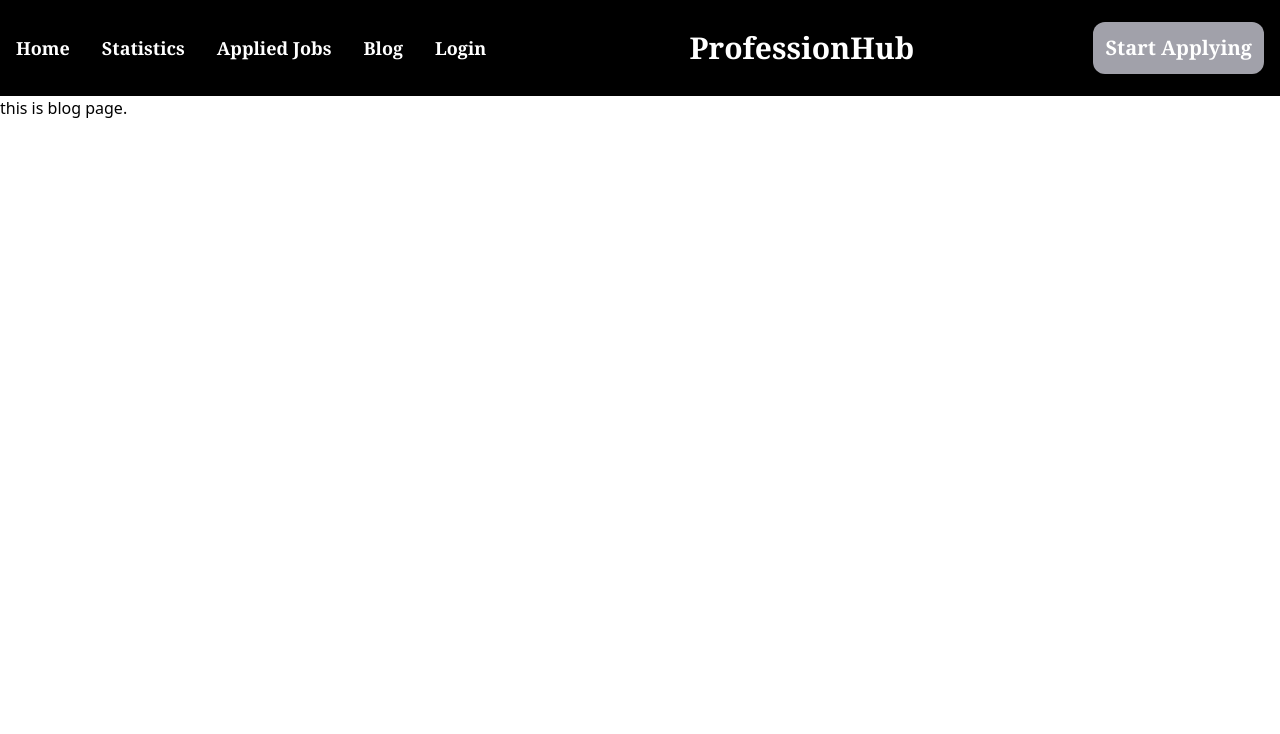
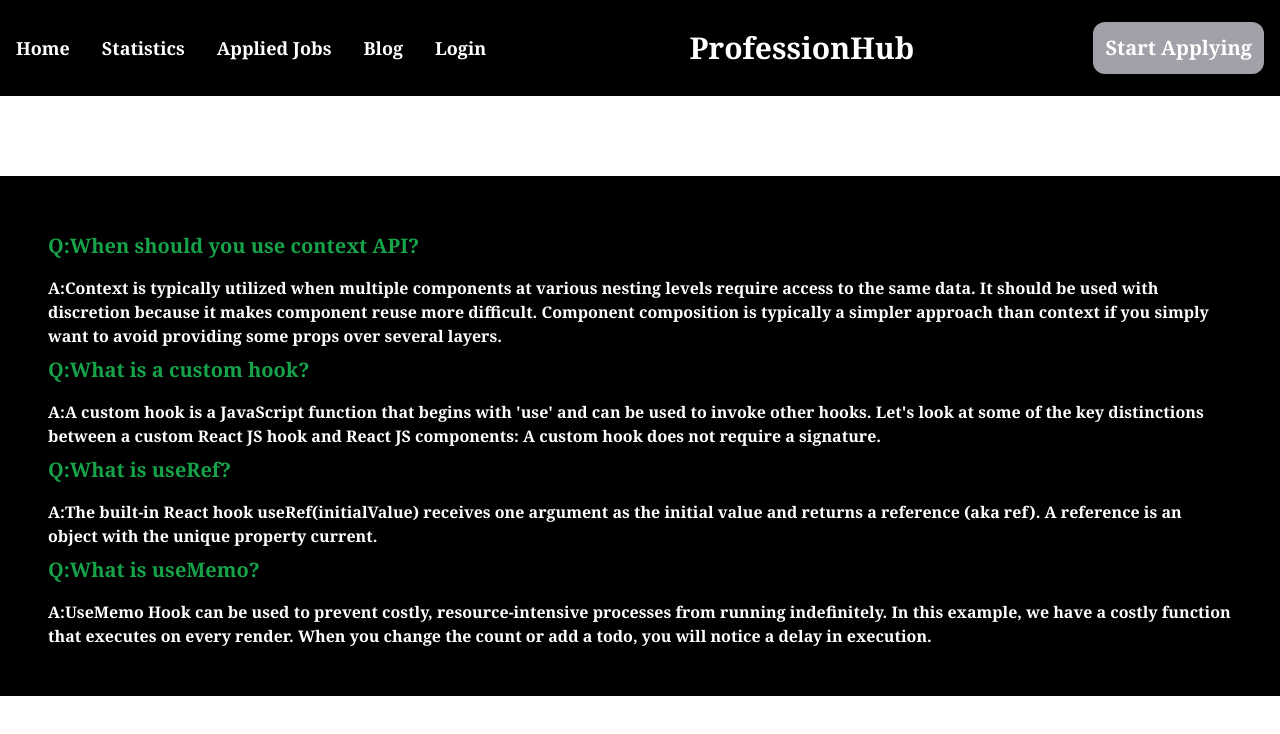
Before and after one commit to rojinaeva/ProfessionHub, a React (Vite) app: page /blog in a window 1280 px wide. Shown: the top 734 px of the page. Built offline with nearby package versions, Linux system fonts and the light colour scheme.

Commit message:
view details functionality added and blog page done

```diff
--- a/src/Components/Blog/Blog.jsx
+++ b/src/Components/Blog/Blog.jsx
@@ -2,8 +2,19 @@ import React from 'react';
 
 const Blog = () => {
     return (
-        <div>
-           <h3>this is blog page.</h3>
+        <div className='mt-20 mb-12 bg-current p-12'>
+          <p className='mt-2 text-green-600 font-semibold font-serif text-xl'>Q:When should you use context API?
+           <p className='text-base text-white mt-4 '>A:Context is typically utilized when multiple components at various nesting levels require access to the same data. It should be used with discretion because it makes component reuse more difficult. Component composition is typically a simpler approach than context if you simply want to avoid providing some props over several layers.</p>
+           </p>
+          <p className='mt-2 text-green-600 font-semibold font-serif text-xl'>Q:What is a custom hook?
+           <p className='text-base text-white mt-4 '>A:A custom hook is a JavaScript function that begins with 'use' and can be used to invoke other hooks. Let's look at some of the key distinctions between a custom React JS hook and React JS components: A custom hook does not require a signature.</p>
+           </p>
+          <p className='mt-2 text-green-600 font-semibold font-serif text-xl'>Q:What is useRef?
+           <p className='text-base text-white mt-4 '>A:The built-in React hook useRef(initialValue) receives one argument as the initial value and returns a reference (aka ref). A reference is an object with the unique property current.</p>
+           </p>
+          <p className='mt-2 text-green-600 font-semibold font-serif text-xl'>Q:What is useMemo?
+           <p className='text-base text-white mt-4 '>A:UseMemo Hook can be used to prevent costly, resource-intensive processes from running indefinitely. In this example, we have a costly function that executes on every render. When you change the count or add a todo, you will notice a delay in execution.</p>
+           </p>
         </div>
     );
 };
--- a/src/Components/Job-Features/JobFeatures.jsx
+++ b/src/Components/Job-Features/JobFeatures.jsx
@@ -3,14 +3,9 @@ import { FontAwesomeIcon } from '@fortawesome/react-fontawesome'
 import { faLocationDot,faDollarSign } from '@fortawesome/free-solid-svg-icons'
 import { Link } from 'react-router-dom';
 
-
-
-
-
-
 const JobFeatures = (props) => {
     const {id,logo,job_position,company_name,job_type,job_site,job_location,salary_range}=props.job;
-    const handleViewDetails=props.handleViewDetails;
+
     return (
         <div className='p-4 border border-white rounded-xl'>
            <img className='h-48 w-96 rounded-lg mb-4' src={logo} alt="" />
@@ -25,7 +20,7 @@ const JobFeatures = (props) => {
               <p><span className='mr-2'><FontAwesomeIcon className='text-white w-6 h-6' icon={faLocationDot} /></span><span className=' text-gray-300 font-semibold font-serif text-xl'>{job_location}</span></p>
               <p className='mt-2'><span className='mr-2'><FontAwesomeIcon className='text-white w-6 h-6' icon={faDollarSign} /></span><span className=' text-gray-300 font-semibold font-serif text-xl'>Salary : {salary_range}</span></p>
            </div>
-        <Link to={`/job/${id}`}> <button onClick={()=>handleViewDetails(props.job)} className='bg-zinc-400 px-3 py-3 rounded-xl font-extrabold text-white text-xl hover:bg-zinc-500 mt-6'>View Details</button></Link>
+        <Link to={`/job/${id}`}> <button className='bg-zinc-400 px-3 py-3 rounded-xl font-extrabold text-white text-xl hover:bg-zinc-500 mt-6'>View Details</button></Link>
 
         </div>
     );
--- a/src/Components/JobDetails/JobDetails.jsx
+++ b/src/Components/JobDetails/JobDetails.jsx
@@ -1,17 +1,36 @@
-import React from 'react';
-
+import React, { useEffect, useState } from 'react';
+import { useLoaderData, useParams } from 'react-router-dom';
 
 const JobDetails = () => {
+    const {jobId}=useParams();
+    const loadedJobsFeatures=useLoaderData();
+    const[job,setJob]=useState({});
+    useEffect(()=>{
+        const jobData=loadedJobsFeatures.find(jobFeatures=>jobFeatures.id===jobId);
+        setJob(jobData);
+    },[])
+
+   const {job_position,salary_range,job_description,job_responsibility,educational_requirements,experience,phone,email,address}=job;
 
   return (
         <div className='mt-20 bg-current p-12'>
             <h3 className='text-green-600 text-4xl font-extrabold font-serif text-center mb-8'>Job Details</h3>
             <div className='grid grid-cols-3 gap-4'>
                 <div className='border border-white col-span-2 p-8'>
-                   <p className='text-white'>Job Description : <span></span></p>
+                   <p className='mt-2 text-green-600 font-semibold font-serif text-xl'>Job Description :  <span className='text-base text-white '>{job_description}</span></p>
+                   <p className='mt-2 text-green-600 font-semibold font-serif text-xl'>Job Responsibility :  <span className='text-base text-white '>{job_responsibility}</span></p>
+                   <p className='mt-2 text-green-600 font-semibold font-serif text-xl'>Educational Requirements :  <span className='text-base text-white '>{educational_requirements}</span></p>
+                   <p className='mt-2 text-green-600 font-semibold font-serif text-xl'>Experience :  <span className='text-base text-white '>{experience}</span></p>
                 </div>
                 <div className='border border-white p-8'>
-                    <h3  className='text-white'>job details</h3>
+                    <h3  className=' text-3xl text-center text-green-600'>job details</h3>
+                    <p className='mt-2 text-green-600 font-semibold font-serif text-xl'>Salary :  <span className='text-base text-white '>{salary_range}</span></p>
+                    <p className='mt-2 text-green-600 font-semibold font-serif text-xl'>Job Title :  <span className='text-base text-white '>{job_position}</span></p>
+                    <h3  className=' text-3xl text-center text-green-600 mt-4'>Contact Information</h3>
+                    <p className='mt-2 text-green-600 font-semibold font-serif text-xl'>Phone :  <span className='text-base text-white '>{phone}</span></p>
+                    <p className='mt-2 text-green-600 font-semibold font-serif text-xl'>Email :  <span className='text-base text-white '>{email}</span></p>
+                    <p className='mt-2 text-green-600 font-semibold font-serif text-xl'>Address :  <span className='text-base text-white '>{address}</span></p>
+                    <button className='bg-zinc-400 px-16 py-3 rounded-xl font-extrabold text-white text-xl hover:bg-zinc-500 mt-6'>Apply Now</button>
                 </div>
             </div>
         </div>
--- a/src/Components/JobsFeatures/JobsFeatures.jsx
+++ b/src/Components/JobsFeatures/JobsFeatures.jsx
@@ -11,10 +11,7 @@ const JobsFeatures = () => {
         .then(data=>setJobs(data))
     },[])
 
-    const handleViewDetails=(job)=>{
-      console.log(job);
 
-    }
     return (
         <div className='mt-20 bg-current p-12'>
            <div className='text-center mb-8'>
@@ -26,7 +23,7 @@ const JobsFeatures = () => {
                     jobs.map(job=><JobFeatures
                     key={job.id}
                     job={job}
-                    handleViewDetails={handleViewDetails}></JobFeatures>)
+                    ></JobFeatures>)
                 }
             </div>
 
--- a/src/main.jsx
+++ b/src/main.jsx
@@ -16,6 +16,7 @@ import JobDetails from './Components/JobDetails/JobDetails.jsx';
 
 
 
+
 const router = createBrowserRouter([
   {
     path: "/",
@@ -28,6 +29,7 @@ const router = createBrowserRouter([
       {
         path:'/job/:jobId',
         element:<JobDetails></JobDetails>,
+        loader:({params})=>fetch(`jobFeatured.json`)
 
       },
       {
```
Also changed, not shown: utilities/jobDetailLoader.js (added).
